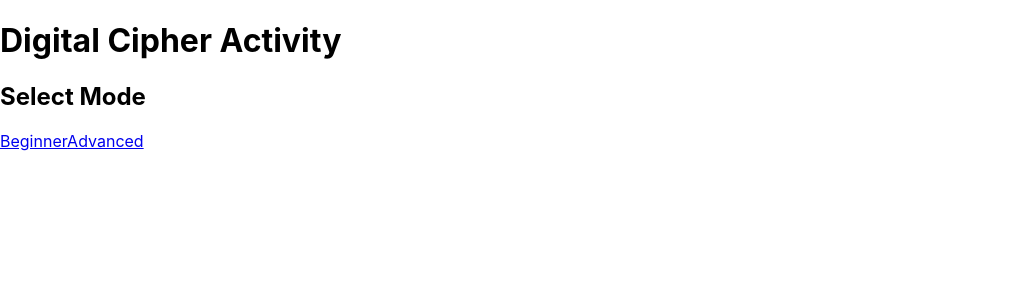
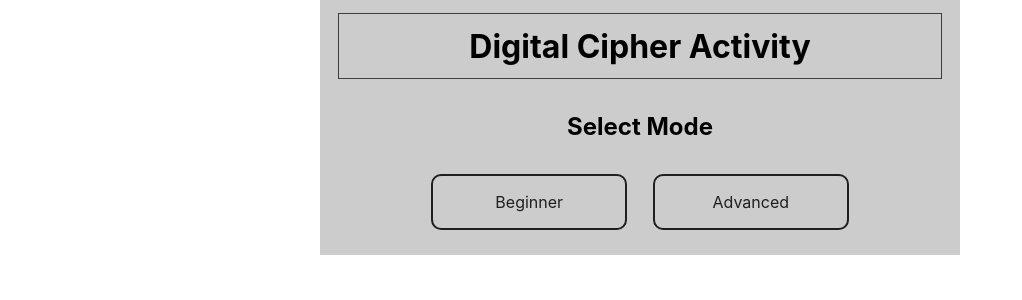
Before and after one commit to MrH-rezroll/SCF-CS-DigitalCipher, a React (Create React App) app: page / in a window 1280 px wide. Shown: the top 300 px of the page, without its empty margins (0-1022 px from the left). Built offline with nearby package versions, Linux system fonts and the light colour scheme.

Commit message:
Created wireframe CSS for landing page

```diff
--- a/src/App.tsx
+++ b/src/App.tsx
@@ -35,10 +35,12 @@ function Layout() {
 
 function AppLanding() {
   return (
-    <div>
+    <div id="AppLanding">
       <h2>Select Mode</h2>
-      <Link to="Beginner">Beginner</Link>
-      <Link to="Advanced">Advanced</Link>
+      <div id="MainSelection">
+        <Link to="Beginner">Beginner</Link>
+        <Link to="Advanced">Advanced</Link>
+      </div>
     </div>
   );
 }
--- a/src/index.css
+++ b/src/index.css
@@ -11,3 +11,56 @@ code {
   font-family: source-code-pro, Menlo, Monaco, Consolas, 'Courier New',
     monospace;
 }
+
+/* Tag Styles */
+h1{
+  border: 1px solid #3f3f3f;
+  width: 90%;
+  margin: 2% auto;
+  padding: 2%;
+}
+
+h1, h2{
+  text-align: center;
+}
+
+form{
+  background-color: #f1f1f1;
+}
+
+/* ID Styles */
+
+#AppWrapper2{
+  display: flex;
+  flex-wrap: wrap;
+  flex-flow: column;
+  justify-content: space-between;
+  background-color: #ccc;
+  width:50%;
+  margin: 0 auto;
+}
+
+#AppWrapper2 > div{
+  margin-bottom: 2%;
+}
+
+#MainSelection{
+  display: flex;
+  justify-content: center;
+}
+
+#AppLanding a{
+  padding: 1em;
+  border: 2px solid #1f1f1f;
+  border-radius: 10px;
+  width: 25%;
+  display: inline-block;
+  text-decoration: none;
+  text-align: center;
+  margin: 2%;
+  color: #1f1f1f;
+}
+
+#AppLanding a:hover {
+  background-color: #eee;
+}
```
